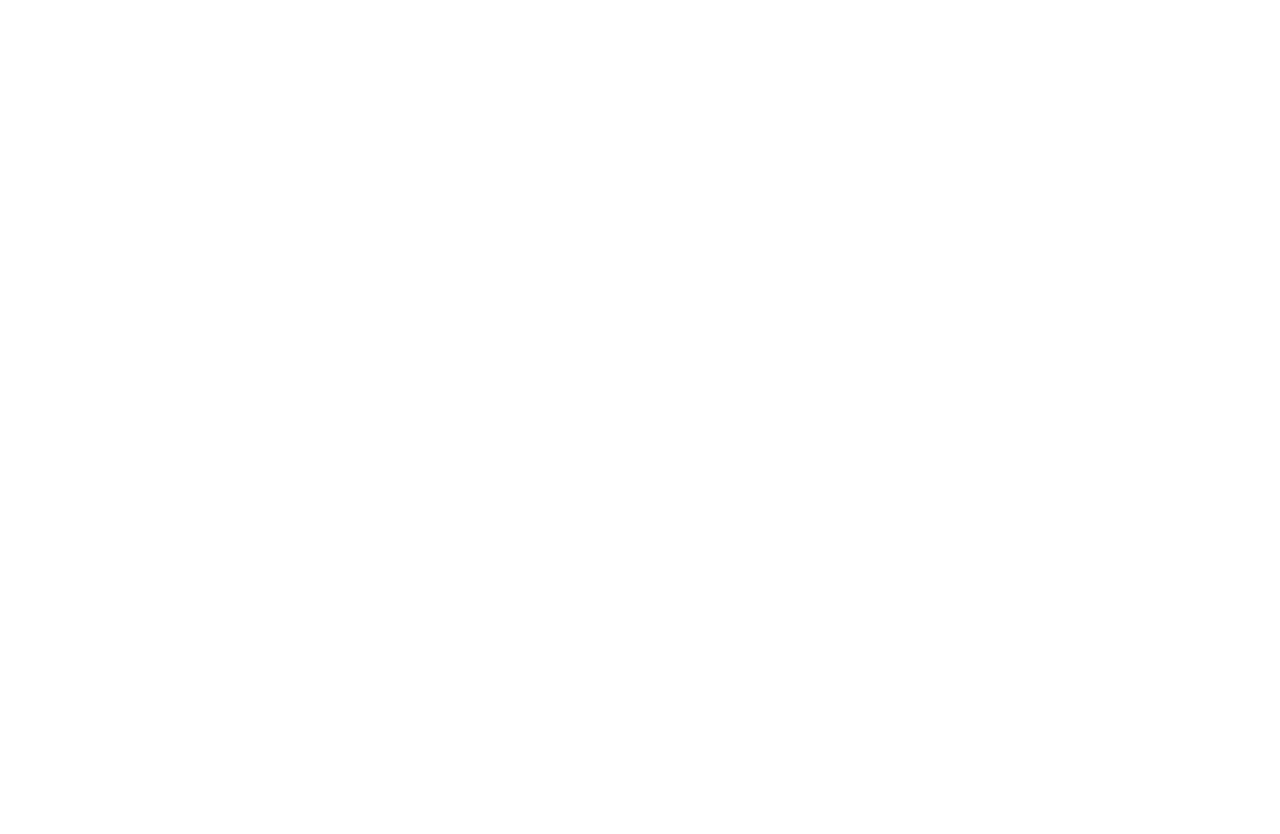
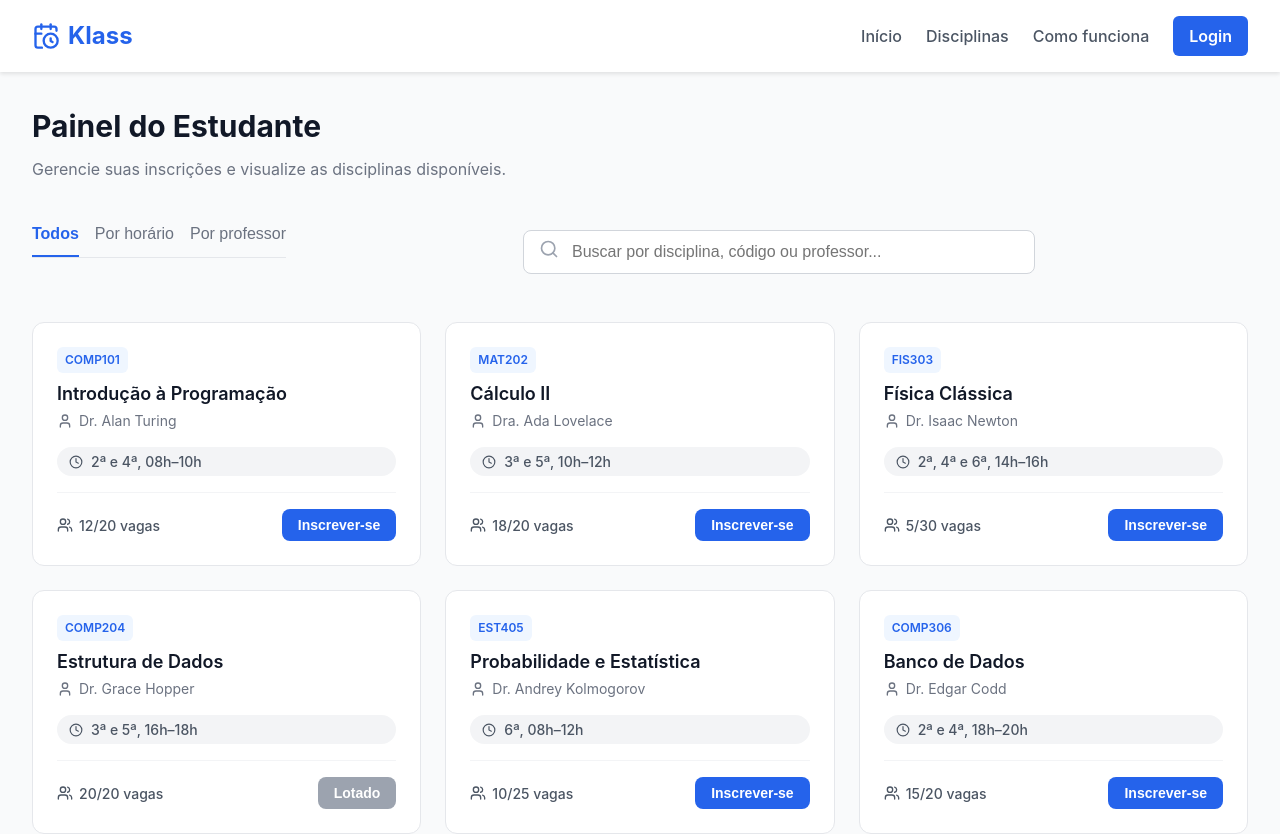
Before and after one commit to BeVieira/inf1407-klass-frontend, a React (Vite) app: page /dashboard/estudante in a window 1280 px wide. Before the commit this address had no page. Shown: the top 834 px of the page. Before the commit the page ends 800 px from the top, so only its background shows below. Built offline with nearby package versions, Linux system fonts and the light colour scheme.

Commit message:
feat: implments students view

```diff
--- a/src/App.tsx
+++ b/src/App.tsx
@@ -1,5 +1,6 @@
 import { BrowserRouter as Router, Routes, Route } from "react-router-dom";
 import HomePage from "./pages/HomePage/HomePage";
+import StudentDashboard from './pages/StudentDashboard/StudentDashboard';
 import LoginPage from "./pages/LoginPage/LoginPage";
 import RegisterPage from "./pages/RegisterPage/RegisterPage";
 
@@ -8,6 +9,7 @@
     <Router>
       <Routes>
         <Route path="/" element={<HomePage />} />
+        <Route path="/dashboard/estudante" element={<StudentDashboard />} />
         <Route path="/login" element={<LoginPage />} />
         <Route path="/register" element={<RegisterPage />} />
       </Routes>
--- /dev/null
+++ b/src/components/CourseCard/CourseCard.tsx
@@ -0,0 +1,57 @@
+import React from 'react';
+import { User, Users } from 'lucide-react';
+import ScheduleTag from '../ScheduleTag/ScheduleTag';
+import * as S from './styled';
+
+export interface CourseCardProps {
+  id: number;
+  code: string;
+  name: string;
+  professor: string;
+  schedule: string;
+  spots: number;
+  totalSpots: number;
+  onEnroll: (id: number) => void;
+}
+
+const CourseCard: React.FC<CourseCardProps> = ({
+  id,
+  code,
+  name,
+  professor,
+  schedule,
+  spots,
+  totalSpots,
+  onEnroll,
+}) => {
+  const isFull = spots >= totalSpots;
+
+  return (
+    <S.Card>
+      <div>
+        <S.Header>
+          <S.Code>{code}</S.Code>
+        </S.Header>
+        <S.Title>{name}</S.Title>
+        <S.Professor>
+          <User size={16} />
+          {professor}
+        </S.Professor>
+      </div>
+
+      <ScheduleTag schedule={schedule} />
+
+      <S.Footer>
+        <S.Spots>
+          <Users size={16} />
+          {spots}/{totalSpots} vagas
+        </S.Spots>
+        <S.EnrollButton onClick={() => onEnroll(id)} disabled={isFull}>
+          {isFull ? 'Lotado' : 'Inscrever-se'}
+        </S.EnrollButton>
+      </S.Footer>
+    </S.Card>
+  );
+};
+
+export default CourseCard;
--- /dev/null
+++ b/src/components/CourseCard/styled.ts
@@ -0,0 +1,88 @@
+import styled from 'styled-components';
+
+export const Card = styled.div`
+  background-color: white;
+  border: 1px solid #e5e7eb;
+  border-radius: 0.75rem;
+  padding: 1.5rem;
+  display: flex;
+  flex-direction: column;
+  gap: 1rem;
+  transition: box-shadow 0.2s, transform 0.2s;
+
+  &:hover {
+    box-shadow: 0 4px 6px -1px rgba(0, 0, 0, 0.1), 0 2px 4px -1px rgba(0, 0, 0, 0.06);
+    transform: translateY(-2px);
+  }
+`;
+
+export const Header = styled.div`
+  display: flex;
+  justify-content: space-between;
+  align-items: flex-start;
+`;
+
+export const Code = styled.span`
+  font-size: 0.75rem;
+  font-weight: 600;
+  color: #2563eb;
+  background-color: #eff6ff;
+  padding: 0.25rem 0.5rem;
+  border-radius: 0.375rem;
+  text-transform: uppercase;
+`;
+
+export const Title = styled.h3`
+  font-size: 1.125rem;
+  font-weight: 600;
+  color: #111827;
+  margin: 0.5rem 0 0.25rem;
+  line-height: 1.4;
+`;
+
+export const Professor = styled.p`
+  font-size: 0.875rem;
+  color: #6b7280;
+  display: flex;
+  align-items: center;
+  gap: 0.375rem;
+`;
+
+export const Footer = styled.div`
+  display: flex;
+  justify-content: space-between;
+  align-items: center;
+  margin-top: auto;
+  padding-top: 1rem;
+  border-top: 1px solid #f3f4f6;
+`;
+
+export const Spots = styled.div`
+  font-size: 0.875rem;
+  font-weight: 500;
+  color: #4b5563;
+  display: flex;
+  align-items: center;
+  gap: 0.375rem;
+`;
+
+export const EnrollButton = styled.button`
+  background-color: #2563eb;
+  color: white;
+  padding: 0.5rem 1rem;
+  border-radius: 0.5rem;
+  font-size: 0.875rem;
+  font-weight: 600;
+  border: none;
+  cursor: pointer;
+  transition: background-color 0.2s;
+
+  &:hover {
+    background-color: #1d4ed8;
+  }
+
+  &:disabled {
+    background-color: #9ca3af;
+    cursor: not-allowed;
+  }
+`;
--- /dev/null
+++ b/src/components/FilterTabs/FilterTabs.tsx
@@ -0,0 +1,26 @@
+import React from 'react';
+import * as S from './styled';
+
+interface FilterTabsProps {
+  tabs: string[];
+  activeTab: string;
+  onTabChange: (tab: string) => void;
+}
+
+const FilterTabs: React.FC<FilterTabsProps> = ({ tabs, activeTab, onTabChange }) => {
+  return (
+    <S.Container>
+      {tabs.map((tab) => (
+        <S.Tab
+          key={tab}
+          $active={activeTab === tab}
+          onClick={() => onTabChange(tab)}
+        >
+          {tab}
+        </S.Tab>
+      ))}
+    </S.Container>
+  );
+};
+
+export default FilterTabs;
--- /dev/null
+++ b/src/components/FilterTabs/styled.ts
@@ -0,0 +1,24 @@
+import styled from 'styled-components';
+
+export const Container = styled.div`
+  display: flex;
+  gap: 1rem;
+  border-bottom: 1px solid #e5e7eb;
+  margin-bottom: 2rem;
+`;
+
+export const Tab = styled.button<{ $active: boolean }>`
+  padding: 0.75rem 0;
+  background: none;
+  border: none;
+  border-bottom: 2px solid ${({ $active }) => ($active ? '#2563eb' : 'transparent')};
+  color: ${({ $active }) => ($active ? '#2563eb' : '#6b7280')};
+  font-weight: ${({ $active }) => ($active ? '600' : '500')};
+  font-size: 1rem;
+  cursor: pointer;
+  transition: all 0.2s;
+
+  &:hover {
+    color: #2563eb;
+  }
+`;
--- /dev/null
+++ b/src/components/ScheduleTag/ScheduleTag.tsx
@@ -0,0 +1,18 @@
+import React from 'react';
+import { Clock } from 'lucide-react';
+import * as S from './styled';
+
+interface ScheduleTagProps {
+  schedule: string;
+}
+
+const ScheduleTag: React.FC<ScheduleTagProps> = ({ schedule }) => {
+  return (
+    <S.Container>
+      <Clock size={14} />
+      <span>{schedule}</span>
+    </S.Container>
+  );
+};
+
+export default ScheduleTag;
--- /dev/null
+++ b/src/components/ScheduleTag/styled.ts
@@ -0,0 +1,13 @@
+import styled from 'styled-components';
+
+export const Container = styled.div`
+  display: inline-flex;
+  align-items: center;
+  gap: 0.5rem;
+  background-color: #f3f4f6;
+  color: #4b5563;
+  padding: 0.25rem 0.75rem;
+  border-radius: 9999px;
+  font-size: 0.875rem;
+  font-weight: 500;
+`;
--- /dev/null
+++ b/src/pages/StudentDashboard/StudentDashboard.tsx
@@ -0,0 +1,137 @@
+import React, { useState } from 'react';
+import Header from '../../components/Header/Header';
+import Footer from '../../components/Footer/Footer';
+import SearchBar from '../../components/Search/SearchBar';
+import FilterTabs from '../../components/FilterTabs/FilterTabs';
+import CourseCard from '../../components/CourseCard/CourseCard';
+import * as S from './styled';
+
+// Mock data for courses
+const MOCK_COURSES = [
+  {
+    id: 1,
+    code: 'COMP101',
+    name: 'Introdução à Programação',
+    professor: 'Dr. Alan Turing',
+    schedule: '2ª e 4ª, 08h–10h',
+    spots: 12,
+    totalSpots: 20,
+  },
+  {
+    id: 2,
+    code: 'MAT202',
+    name: 'Cálculo II',
+    professor: 'Dra. Ada Lovelace',
+    schedule: '3ª e 5ª, 10h–12h',
+    spots: 18,
+    totalSpots: 20,
+  },
+  {
+    id: 3,
+    code: 'FIS303',
+    name: 'Física Clássica',
+    professor: 'Dr. Isaac Newton',
+    schedule: '2ª, 4ª e 6ª, 14h–16h',
+    spots: 5,
+    totalSpots: 30,
+  },
+  {
+    id: 4,
+    code: 'COMP204',
+    name: 'Estrutura de Dados',
+    professor: 'Dr. Grace Hopper',
+    schedule: '3ª e 5ª, 16h–18h',
+    spots: 20,
+    totalSpots: 20, // Full
+  },
+  {
+    id: 5,
+    code: 'EST405',
+    name: 'Probabilidade e Estatística',
+    professor: 'Dr. Andrey Kolmogorov',
+    schedule: '6ª, 08h–12h',
+    spots: 10,
+    totalSpots: 25,
+  },
+  {
+    id: 6,
+    code: 'COMP306',
+    name: 'Banco de Dados',
+    professor: 'Dr. Edgar Codd',
+    schedule: '2ª e 4ª, 18h–20h',
+    spots: 15,
+    totalSpots: 20,
+  },
+];
+
+const StudentDashboard: React.FC = () => {
+  const [searchTerm, setSearchTerm] = useState('');
+  const [activeTab, setActiveTab] = useState('Todos');
+  const [courses, setCourses] = useState(MOCK_COURSES);
+
+  const handleEnroll = (id: number) => {
+    setCourses((prevCourses) =>
+      prevCourses.map((course) =>
+        course.id === id ? { ...course, spots: course.spots + 1 } : course
+      )
+    );
+    alert('Inscrição realizada com sucesso!');
+  };
+
+  const filteredCourses = courses.filter((course) => {
+    const matchesSearch =
+      course.name.toLowerCase().includes(searchTerm.toLowerCase()) ||
+      course.code.toLowerCase().includes(searchTerm.toLowerCase()) ||
+      course.professor.toLowerCase().includes(searchTerm.toLowerCase());
+
+    // Basic tab filtering logic (can be expanded)
+    if (activeTab === 'Todos') return matchesSearch;
+    // For now, other tabs just show the same list filtered by search,
+    // but in a real app they might sort or group differently.
+    return matchesSearch;
+  });
+
+  return (
+    <S.Page>
+      <Header />
+      <S.Main>
+        <S.Header>
+          <S.Title>Painel do Estudante</S.Title>
+          <S.Subtitle>Gerencie suas inscrições e visualize as disciplinas disponíveis.</S.Subtitle>
+        </S.Header>
+
+        <S.Controls>
+          <FilterTabs
+            tabs={['Todos', 'Por horário', 'Por professor']}
+            activeTab={activeTab}
+            onTabChange={setActiveTab}
+          />
+          <SearchBar
+            value={searchTerm}
+            onChange={setSearchTerm}
+            placeholder="Buscar por disciplina, código ou professor..."
+          />
+        </S.Controls>
+
+        {filteredCourses.length > 0 ? (
+          <S.Grid>
+            {filteredCourses.map((course) => (
+              <CourseCard
+                key={course.id}
+                {...course}
+                onEnroll={handleEnroll}
+              />
+            ))}
+          </S.Grid>
+        ) : (
+          <S.EmptyState>
+            <p>Nenhuma disciplina encontrada.</p>
+          </S.EmptyState>
+        )}
+      </S.Main>
+      <Footer />
+    </S.Page>
+  );
+};
+
+export default StudentDashboard;
--- /dev/null
+++ b/src/pages/StudentDashboard/styled.ts
@@ -0,0 +1,61 @@
+import styled from 'styled-components';
+
+export const Page = styled.div`
+  display: flex;
+  flex-direction: column;
+  min-height: 100vh;
+  background-color: #f9fafb;
+  font-family: 'Inter', sans-serif;
+`;
+
+export const Main = styled.main`
+  flex: 1;
+  max-width: 80rem;
+  margin: 0 auto;
+  padding: 2rem;
+  width: 100%;
+`;
+
+export const Header = styled.header`
+  margin-bottom: 2rem;
+`;
+
+export const Title = styled.h1`
+  font-size: 1.875rem;
+  font-weight: 700;
+  color: #111827;
+  margin-bottom: 0.5rem;
+`;
+
+export const Subtitle = styled.p`
+  color: #6b7280;
+  font-size: 1rem;
+`;
+
+export const Controls = styled.div`
+  display: flex;
+  flex-direction: column;
+  gap: 1.5rem;
+  margin-bottom: 2rem;
+
+  @media (min-width: 768px) {
+    flex-direction: row;
+    justify-content: space-between;
+    align-items: center;
+  }
+`;
+
+export const Grid = styled.div`
+  display: grid;
+  grid-template-columns: repeat(auto-fill, minmax(300px, 1fr));
+  gap: 1.5rem;
+`;
+
+export const EmptyState = styled.div`
+  text-align: center;
+  padding: 4rem 2rem;
+  color: #6b7280;
+  background-color: white;
+  border-radius: 0.75rem;
+  border: 1px solid #e5e7eb;
+`;
```
Also changed, not shown: 1 other file (tests, documents, lock files or other folders).
